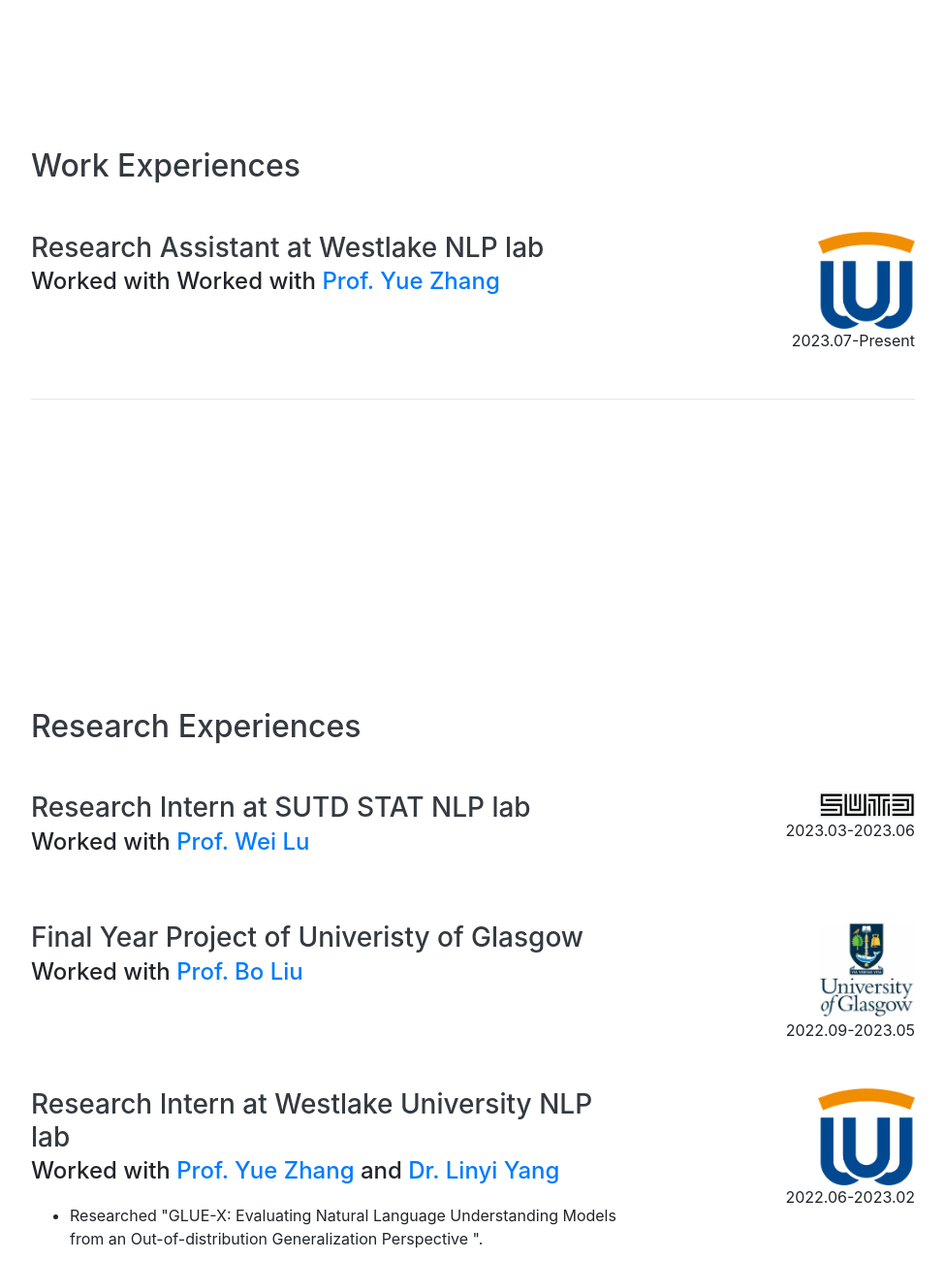
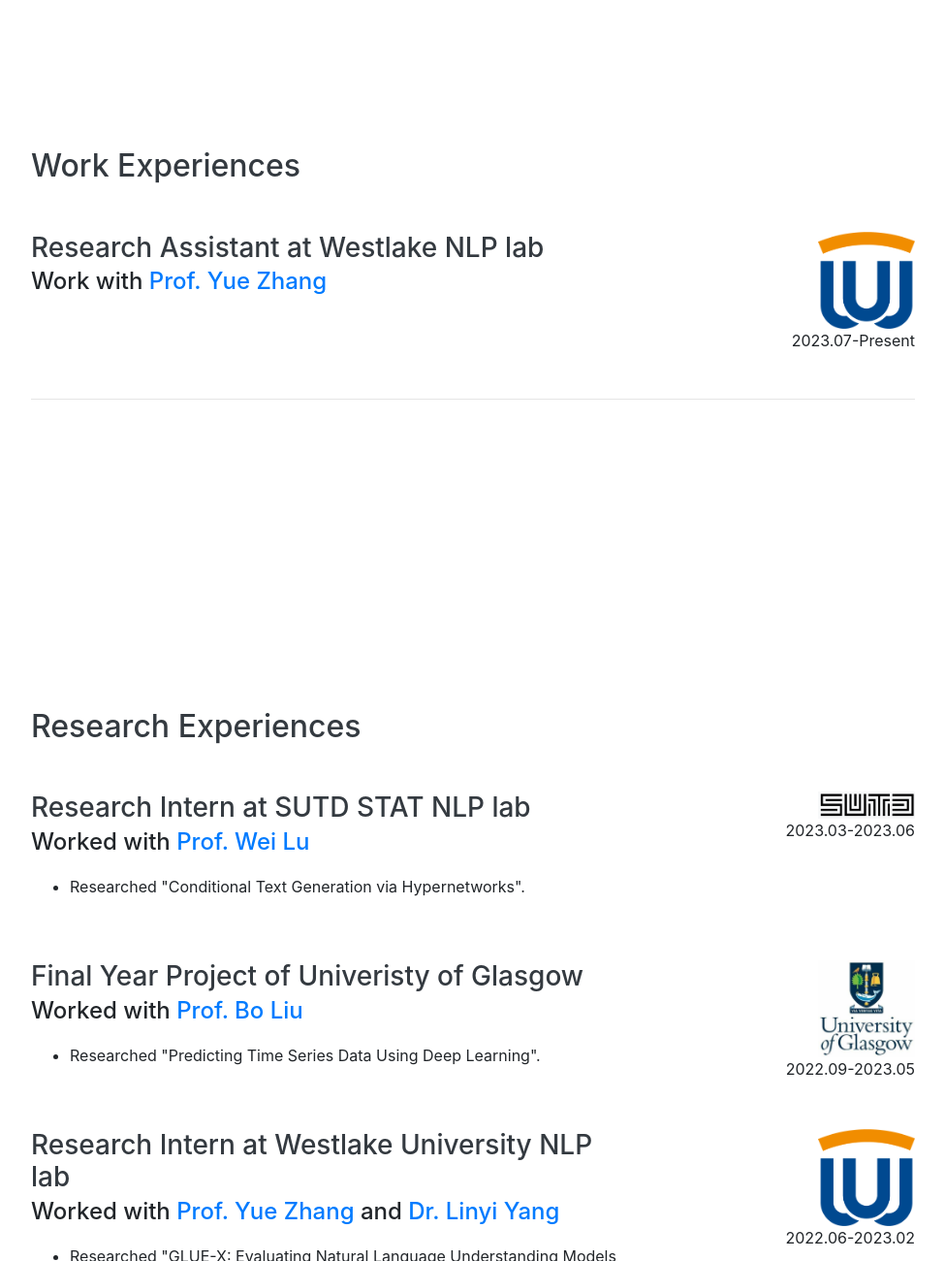
Before and after one commit to shuiba0/shuiba0.github.io, a website with bundled scripts: page index.html in a window 1280 px wide. Shown: the part 1887-3187 px from the top of the page at 97% size, without its empty margins (288-1263 px from the left). Built offline with nearby package versions, Linux system fonts and the light colour scheme; a web font is replaced by a local one.

Commit message:
Update index.html

```diff
--- a/index.html
+++ b/index.html
@@ -153,7 +153,7 @@ I have been conducting researches on Out-Of-Distribution (OOD) problems for pret
 	<div class="resume-item d-flex flex-column flex-md-row mb-5">
 	  <div class="resume-content mr-auto">
 	    <h3 class="mb-0">Research Assistant at Westlake NLP lab</h3>
-	    <div class="subheading mb-3">Worked with Worked with <a href="https://frcchang.github.io/">Prof. Yue Zhang</a></div>
+	    <div class="subheading mb-3">Work with <a href="https://frcchang.github.io/">Prof. Yue Zhang</a></div>
 	    <ul>
 <!-- 	      <li> Researched "". </li> -->
 
@@ -180,7 +180,7 @@ I have been conducting researches on Out-Of-Distribution (OOD) problems for pret
     <h3 class="mb-0">Research Intern at SUTD STAT NLP lab</h3>
     <div class="subheading mb-3">Worked with <a href="https://dai.sutd.edu.sg/people/faculty/lu-wei/">Prof. Wei Lu</a></div>
     <ul>
-<!-- 	      <li> Researched "". </li> -->
+	      <li> Researched "Conditional Text Generation via Hypernetworks". </li>
 
     </ul>
     </div>
@@ -195,7 +195,7 @@ I have been conducting researches on Out-Of-Distribution (OOD) problems for pret
     <h3 class="mb-0">Final Year Project of Univeristy of Glasgow</h3>
     <div class="subheading mb-3">Worked with <a href="https://www.gla.ac.uk/schools/engineering/staff/boliu/">Prof. Bo Liu</a></div>
     <ul>
-<!-- 	      <li> Researched "Predicting Time Series Data Using Deep Learning". </li> -->
+	      <li> Researched "Predicting Time Series Data Using Deep Learning". </li>
 
     </ul>
     </div>
```
